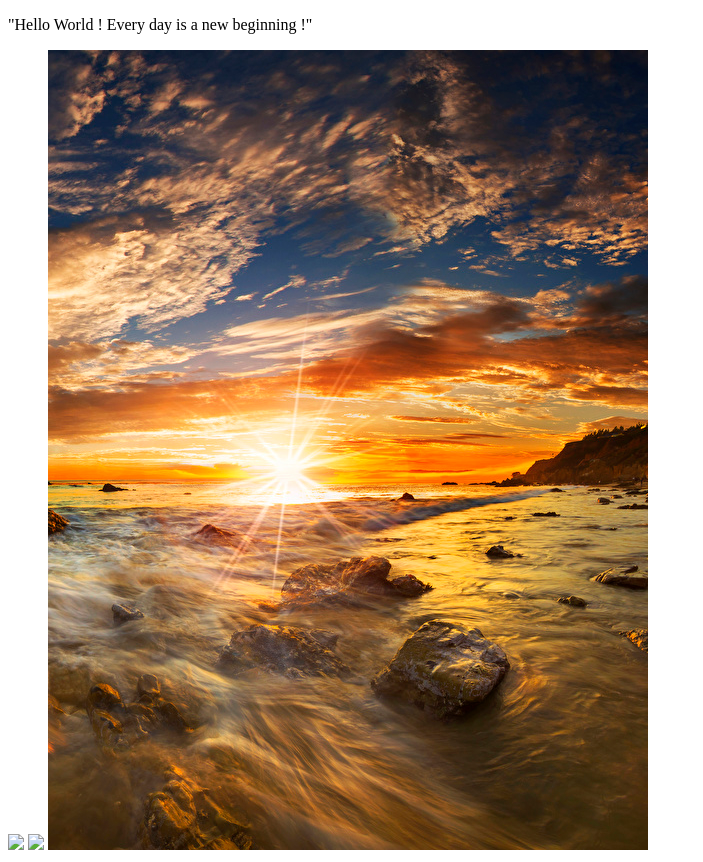
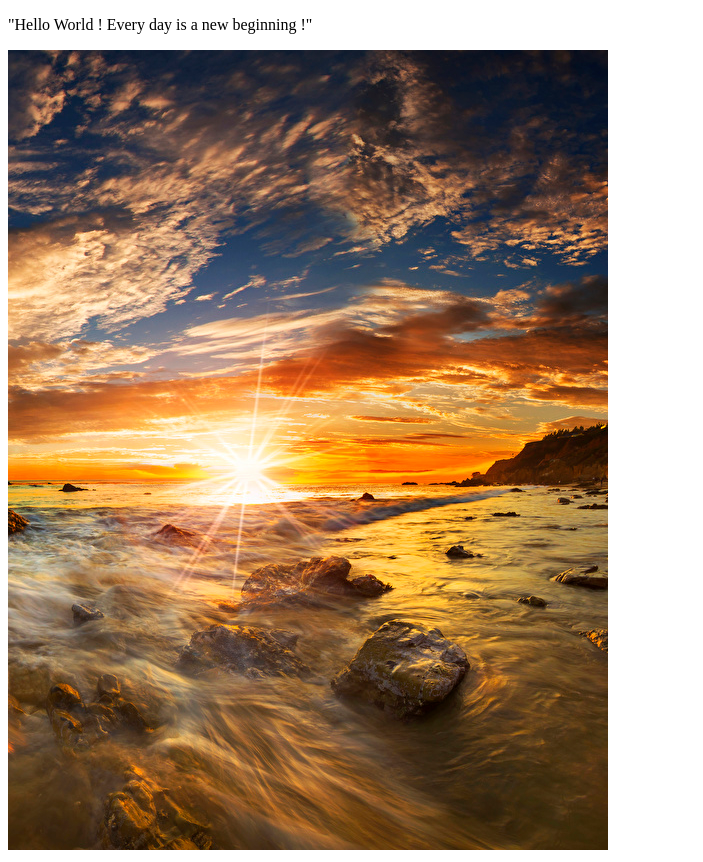
Before and after one commit to nishtha-bhandari/nishtha-bhandari.github.io, a plain HTML site: page index.html in a window 1280 px wide. Shown: the whole page, without its empty margins (0-703 px from the left). Drawn offline with Linux system fonts and the light colour scheme.

Commit message:
Update index.html

```diff
--- a/index.html
+++ b/index.html
@@ -1,7 +1,5 @@
 <!DOCTYPE html>
 <html>
    <p> "Hello World ! Every day is a new beginning !"</p>
-   <img src="dog.jpg">
-   <img src="NYC.jpg">
    <img src="SUNSETS.jpg">
 <html>
```
